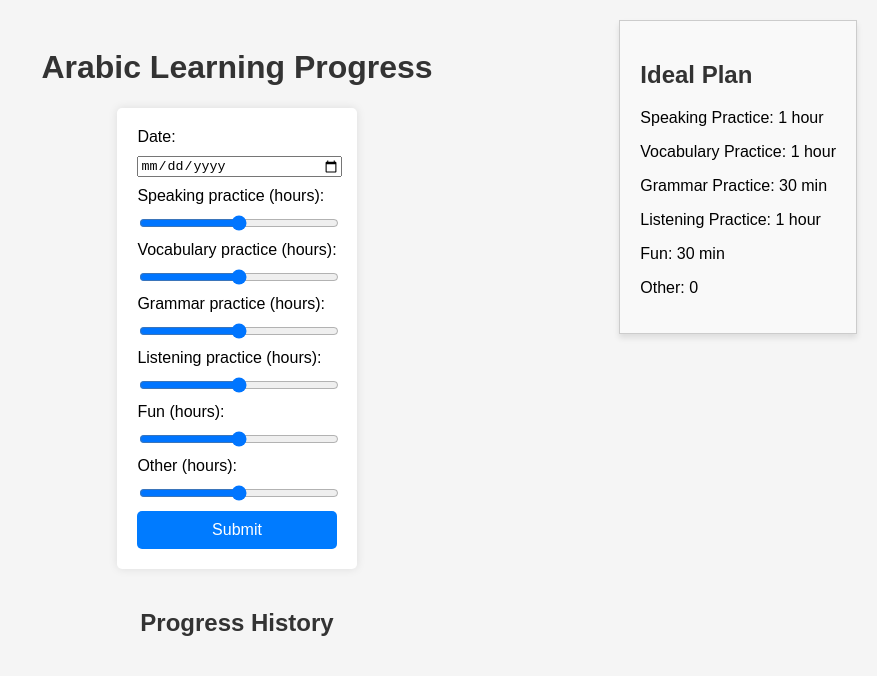
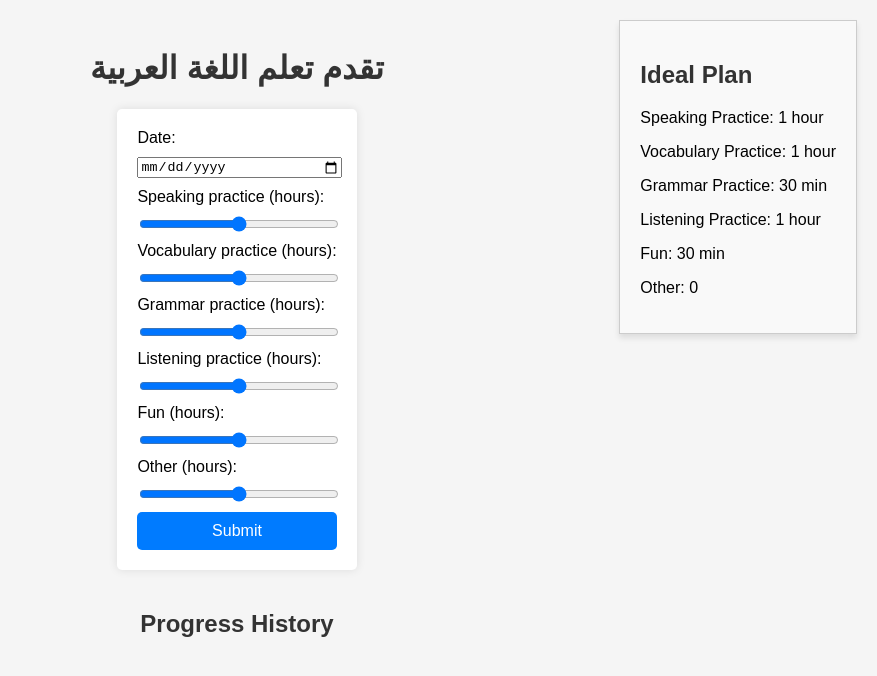
Before and after one commit to robinthoma/Arabic, a plain HTML site: page index.html in a window 1280 px wide. Shown: the top 676 px of the page, without its empty margins (403-1280 px from the left). Drawn offline with nearby package versions, Linux system fonts and the light colour scheme; no server answers.

Commit message:
Arabic Heading

```diff
--- a/index.html
+++ b/index.html
@@ -12,7 +12,7 @@
   <script src="https://cdn.jsdelivr.net/npm/chart.js"></script>
 </head>
 <body>
-  <h1>Arabic Learning Progress</h1>
+  <h1> تقدم تعلم اللغة العربية </h1>
   <form id="progress-form">
     <label for="date">Date:</label>
     <input type="date" id="date" required>
```
